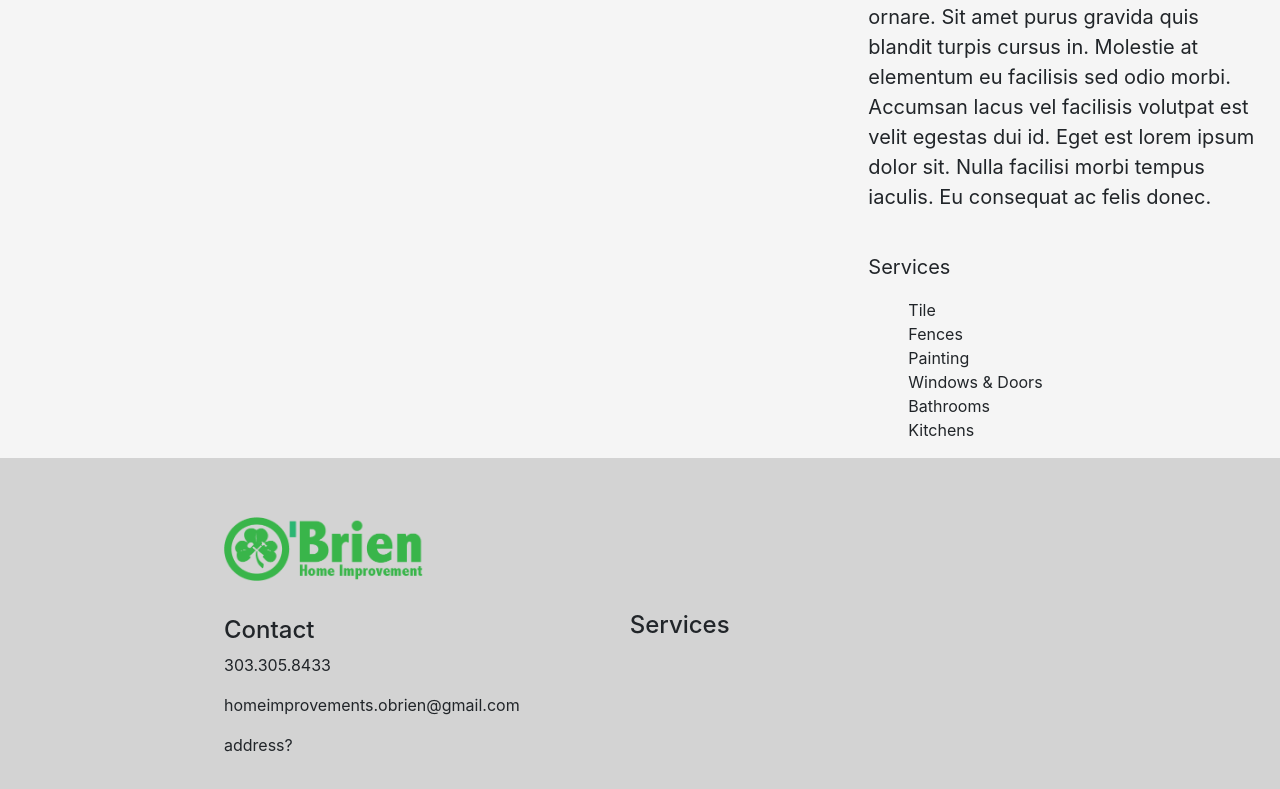
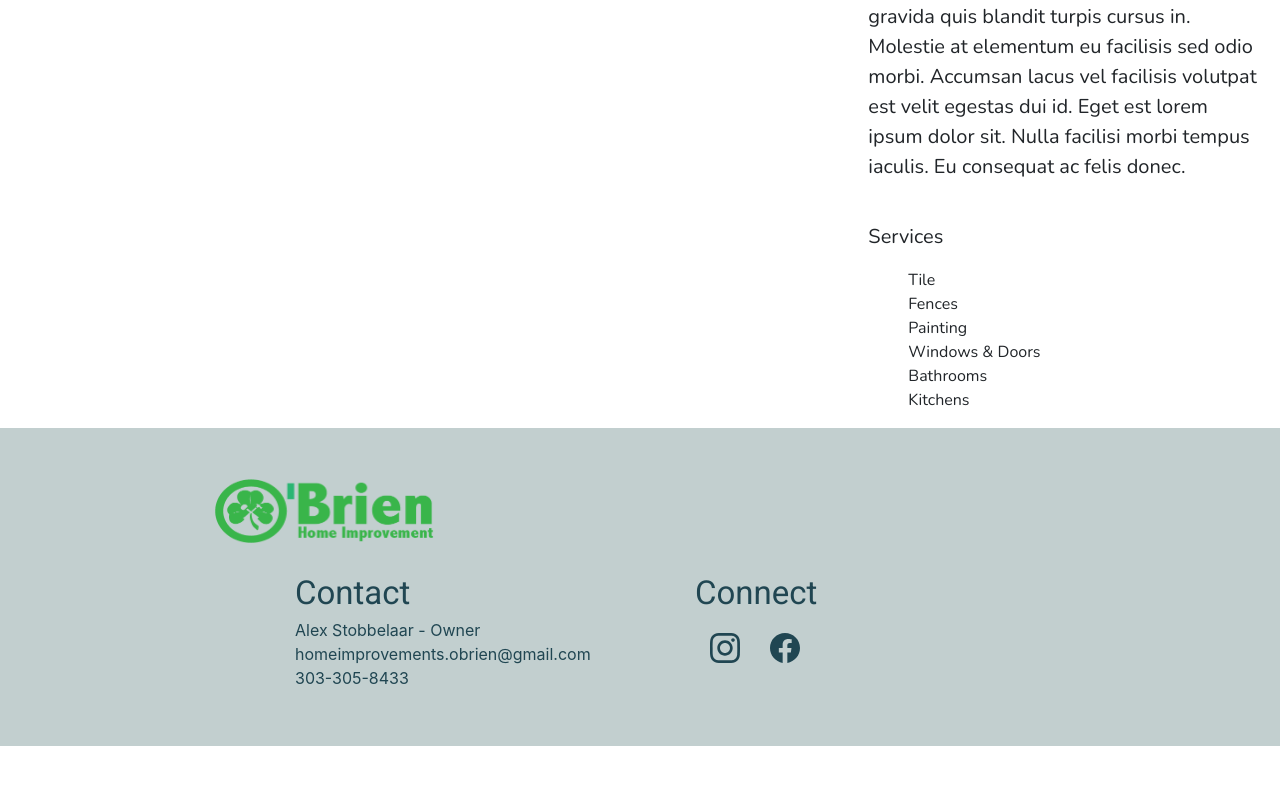
Before and after one commit to dakuglin/obrien-home-improvement, a React (Create React App) app: page / in a window 1280 px wide. Shown: the part 579-1368 px from the top of the page. After the commit the page ends 1325 px from the top, so only its background shows below. Built offline with nearby package versions, Linux system fonts and the light colour scheme.

Commit message:
working on footer styling

```diff
--- a/package.json
+++ b/package.json
@@ -19,6 +19,7 @@
     "react": "^17.0.1",
     "react-bootstrap": "^1.4.3",
     "react-dom": "^17.0.1",
+    "react-icons": "^4.1.0",
     "react-router-dom": "^5.2.0",
     "react-scripts": "4.0.1",
     "styled-components": "^5.2.1",
--- a/public/index.html
+++ b/public/index.html
@@ -25,7 +25,7 @@
       Learn how to configure a non-root public URL by running `npm run build`.
     -->
     <link rel="preconnect" href="https://fonts.gstatic.com">
-    <link href="https://fonts.googleapis.com/css2?family=Roboto+Condensed&display=swap" rel="stylesheet">
+    <link href="https://fonts.googleapis.com/css2?family=Nunito&family=Roboto&display=swap" rel="stylesheet">
     <title>O'Brien Home Improvement</title>
   </head>
   <body>
--- a/src/components/Footer.tsx
+++ b/src/components/Footer.tsx
@@ -4,8 +4,13 @@ import LOGO from "../images/logo.png";
 import {
   FooterContainer,
   FooterWrapper,
-  Contact
+  FooterLink,
+  Title,
 } from "../styles/Footer";
+import {
+  SiInstagram,
+  SiFacebook,
+} from "react-icons/si"
 
 
 export const Footer: FC = () => {
@@ -13,6 +18,7 @@ export const Footer: FC = () => {
     <>
     <FooterContainer>
       <FooterWrapper>
+        <Container fluid>
           <Row>
             <Col>
               <Navbar.Brand href="/obrien-home-improvement"> {/* company logo and brand */}
@@ -22,17 +28,28 @@ export const Footer: FC = () => {
                   alt="O'Brien Home Improvement"
                 />
               </Navbar.Brand>
-            <Contact>
-              <h4>Contact</h4>
-              <p> 303.305.8433</p>
-              <p>homeimprovements.obrien@gmail.com</p>
-              <p>address?</p>
-            </Contact>
+            </Col>
+          </Row>
+          <Row className="footer-row">
+            <Col>
+              <FooterLink href={process.env.PUBLIC_URL + "/contact"}>
+                <Title>Contact</Title>
+              </FooterLink>
+                <p>
+                  Alex Stobbelaar - Owner
+                  <br />
+                  homeimprovements.obrien@gmail.com
+                  <br />
+                  303-305-8433
+                </p>
             </Col>
             <Col>
-            <h4 className="services">Services</h4>
+              <Title>Connect</Title>
+              <SiInstagram className="social-media-icon"/>
+              <SiFacebook className="social-media-icon"/>
             </Col>
           </Row>
+        </Container>
       </FooterWrapper>
     </FooterContainer>
     </>
--- a/src/pages/Home.tsx
+++ b/src/pages/Home.tsx
@@ -1,9 +1,9 @@
 import React, { FC, useState } from "react";
 import { Container, Row, Col } from "react-bootstrap";
 import { Title } from "../styles/Home";
-// import { MainCarousel } from "../components/MainCarousel";
+import { MainCarousel } from "../components/MainCarousel";
 // import projects from "../projects.json";
-import { MyCarousel } from "../components/MainCarousle2";
+// import { MyCarousel } from "../components/MainCarousle2";
 
 // interface Props {
 //   id: number;
@@ -28,6 +28,7 @@ export const Home: FC = () => {
               description={project.description}
             />
           ))} */}
+          <MainCarousel />
         </Col>
         <Col>
           <Title>
--- a/src/styles/Footer.ts
+++ b/src/styles/Footer.ts
@@ -1,34 +1,49 @@
 import styled from "styled-components";
 
 export const FooterContainer = styled.footer`
-  background-color:  lightgray;
+  background-color: #c2cfcf;
   position: static;
   width: 100%;
   bottom: 0;
   margin-top: auto;
+
+   //styling logo
+   img.company-logo {
+    width: 220px;
+    height: 70px;
+  }
+
+  .footer-row {
+    padding-top: 20px;
+    padding-left: 80px;
+    color: #204652;
+  }
+
+  .social-media-icon {
+    font-size: 30px;
+    margin: 15px;
+
+  }
 `;
 
-export const FooterWrapper = styled.div `
-  padding: 48px 24px;
+export const FooterWrapper = styled.div`
+  padding: 40px 200px;
   display: flex;
   max-width: 100%;
   margin: 0 auto;
+`;
 
-   //styling logo
-   img.company-logo {
-    width: 200px;
-    height: 70px;
-    margin-left: 200px;
-  }
+export const Title = styled.div`
+  font-size: 33px;
+  font-family: 'Roboto', sans-serif;
+`;
 
-  .services{
-    margin-top: 105px;
-    margin-left: 80px;
+export const FooterLink = styled.a`
+  color: #204652;
+
+  :hover {
+    color: black;
+    transition: 0.35s ease-out;
+    text-decoration: none;
   }
 `;
-
-export const Contact = styled.div`
-  margin-left: 200px;
-  padding-top: 30px;
-
-`;
--- a/src/styles/Global.ts
+++ b/src/styles/Global.ts
@@ -1,26 +1,11 @@
-import { createGlobalStyle } from "styled-components";
+import { createGlobalStyle, css } from "styled-components";
 
 export const GlobalStyle = createGlobalStyle`
   body {
-    background-color: whitesmoke;
-    /* background-image: url("https://images.pexels.com/photos/164005/pexels-photo-164005.jpeg?auto=compress&cs=tinysrgb&dpr=2&h=750&w=1260");  */
+    /* background-color: whitesmoke;  */
+
+
   }
 
-  /* body::after {
-    content: "";
-    display: block;
-    opacity: .3;
-    position: absolute;
-    top: 0;
-    bottom: 0;
-    left: 0;
-    right: 0;
-    background: #F7F3F5;
-  }
-
-  body * {
-    position: relative;
-    z-index: 2;
-  } */
 
 `;
--- a/src/styles/Home.ts
+++ b/src/styles/Home.ts
@@ -5,18 +5,22 @@ export const Title  = styled.div`
     font-size: 50px;
     text-align: center;
     font-style: italic;
+    font-family: 'Roboto', sans-serif;
   }
 
   .main-text {
     font-size: 20px;
+    font-family: 'Nunito', sans-serif;
   }
 
   .main-services {
     list-style: none;
     font-size: 20px;
+    font-family: 'Nunito', sans-serif;
   }
 
   .main-services-list {
     list-style-type: none;
+    font-family: 'Nunito', sans-serif;
   }
 `;
--- a/src/styles/Navigation.ts
+++ b/src/styles/Navigation.ts
@@ -3,7 +3,7 @@ import styled from "styled-components";
 export const Container = styled.nav`
 
   //overall container styling
-  background-color: rgb(255, 254, 252);
+  background-color: #FFFEFC;
   padding: 30px 30px;
   width: 100%;
 
@@ -35,7 +35,7 @@ export const Container = styled.nav`
   span {
     color: black;
     font-weight: bold;
-    font-family: 'Roboto Condensed', sans-serif;
+    font-family: 'Roboto', sans-serif;
   }
 
   //hover effect for nav-links
--- /dev/null
+++ b/src/styles/theme.ts
@@ -0,0 +1,10 @@
+import { DefaultTheme } from "styled-components"; //DefaultThemes is used as an interface of props.theme
+
+export const Theme: DefaultTheme = {
+
+  colors: {
+    main: 'cyan',
+    secondary: 'magenta',
+  },
+
+};
```
Also changed, not shown: src/components/MainCarousle2.tsx (+4 -6 lines), src/styles/styled.d.ts (added, +14 -0 lines), 2 other files (tests, documents, lock files or other folders). Lines whose indentation alone changed are shown as unchanged.
